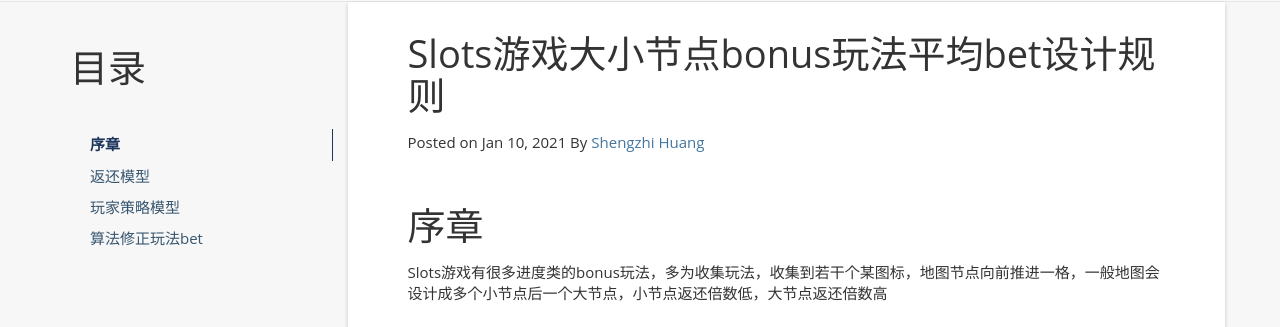
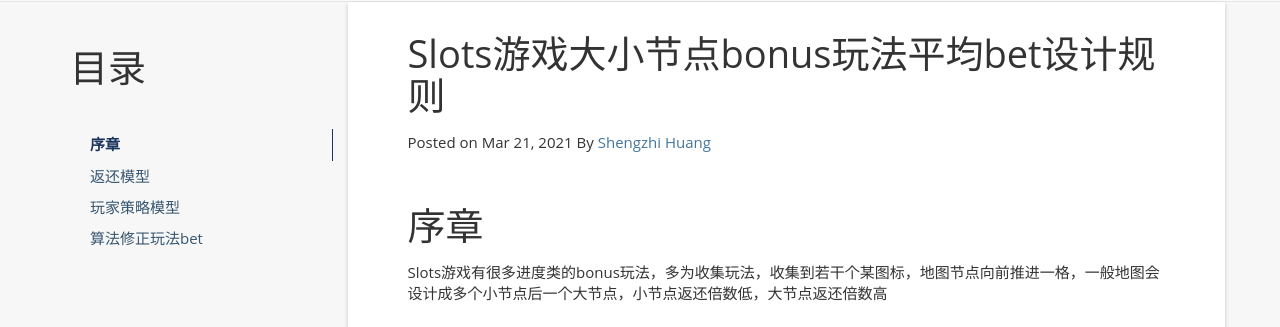
Before and after one commit to hsz19941021/hsz19941021.github.io, a Jekyll site: the page built from _posts/2021-03-12-Slots-bonusbet.md, in a window 1280 px wide and 900 px high. Shown: the part 346-673 px from the top of the window. Built offline with Jekyll 4.4.1, drawn with Linux system fonts in a browser that asks for light colours; nearby versions of some CDN libraries; a script that is not in the unit is left out; comment, search, counter and statistics services are not loaded.

Commit message:
Update 2021-03-12-Slots-bonusbet.md

```diff
--- a/_posts/2021-03-12-Slots-bonusbet.md
+++ b/_posts/2021-03-12-Slots-bonusbet.md
@@ -1,7 +1,7 @@
 ---
 layout: post
 title: Slots游戏大小节点bonus玩法平均bet设计规则
-date:   2021-01-10
+date:   2021-03-21
 categories: 数值
 tag: 设计
 ---
```
